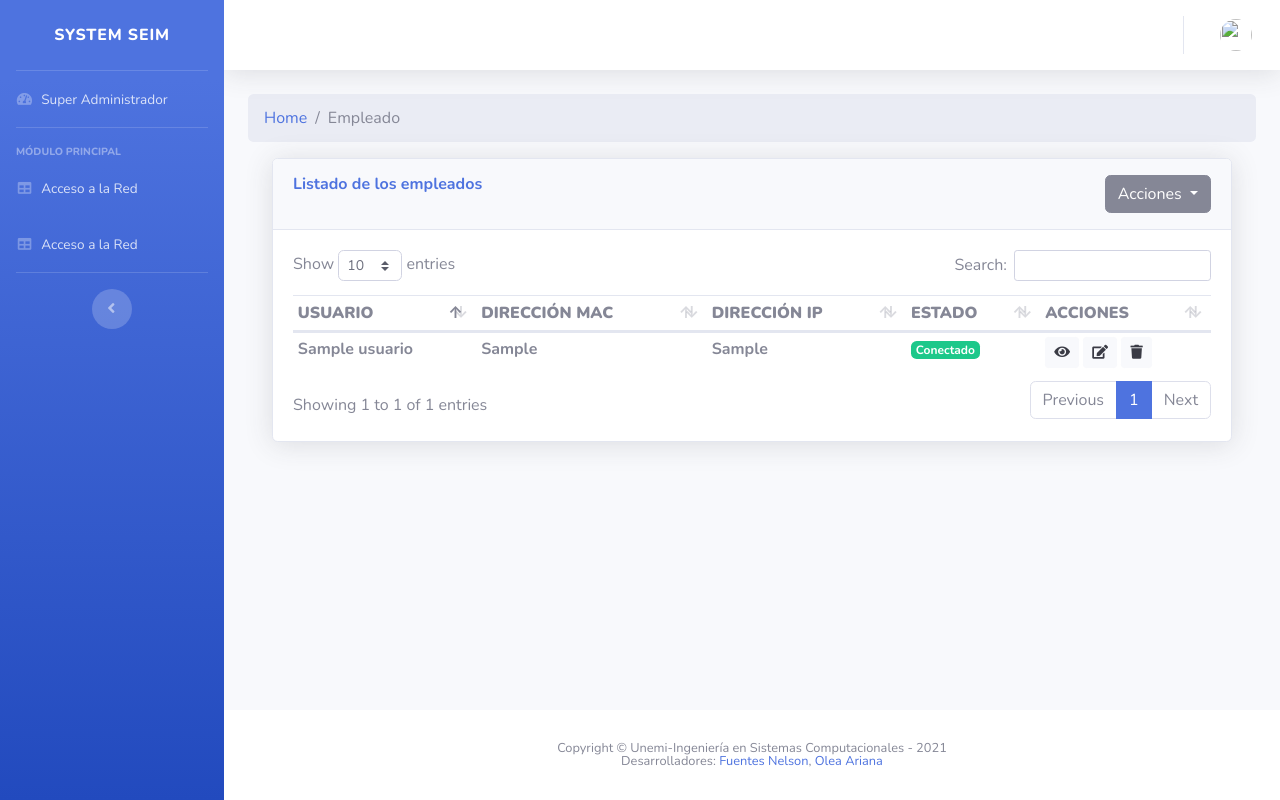
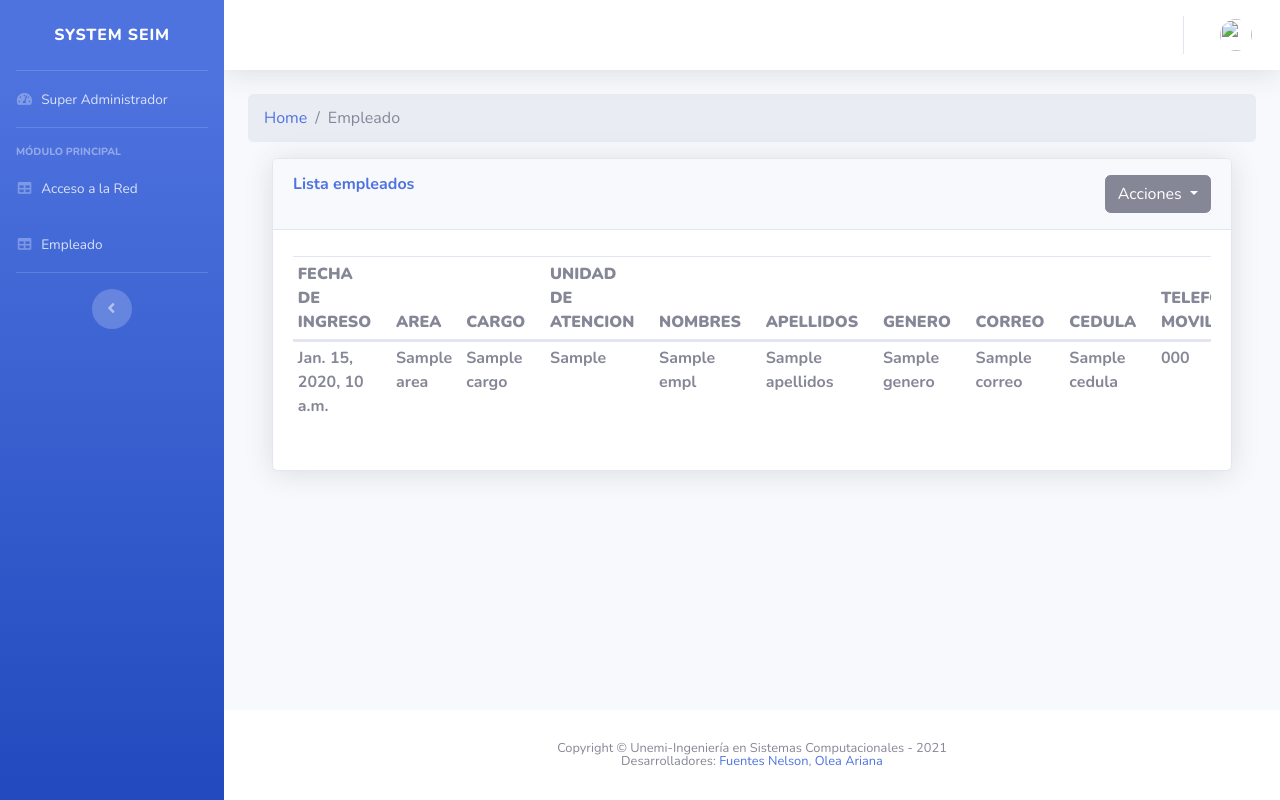
Before and after one commit to KevinPeraltaF/SofwareMies, a Django app: template mies/templates/empleado/empleado_listado.html in a window 1280 px wide. Run offline with Django 3.2, Linux system fonts and the light colour scheme; the template is opened without the code that fills it: most values are stand-ins (such as "Sample title", 1, 10 or a date in 2020); lists and menus that the app fills with data are empty; some libraries are stand-ins or nearby versions.

Commit message:
se realizaron cambios en app los template de app Empleado

```diff
--- a/mies/templates/base_generic.html
+++ b/mies/templates/base_generic.html
@@ -64,7 +64,7 @@
             <li class="nav-item">
                 <a class="nav-link" href="{% url 'empleado_listar' %}">
                     <i class="fas fa-fw fa-table"></i>
-                    <span>Acceso a la Red</span></a>
+                    <span>Empleado</span></a>
             </li>
 
 
--- a/mies/templates/empleado/empleado_listado.html
+++ b/mies/templates/empleado/empleado_listado.html
@@ -16,7 +16,7 @@
         <div class="card-header py-3">
             <div class="row ">
                 <div class="col">
-                    <h6 class="m-0 font-weight-bold text-primary">Listado de los empleados</h6>
+                    <h6 class="m-0 font-weight-bold text-primary">Lista empleados</h6>
                 </div>
                 <div class="col ">
                     <div class="dropdown float-right">
@@ -25,7 +25,7 @@
                             Acciones
                         </button>
                         <div class="dropdown-menu" aria-labelledby="dropdownMenuButton">
-                            <a class="dropdown-item" href="{% url 'empleado_crear'%}">Nuevo acceso</a>
+                            <a class="dropdown-item" href="{% url 'empleado_crear'%}">Nuevo empleado</a>
 
                         </div>
                     </div>
@@ -36,26 +36,41 @@
 
         <div class="card-body">
             <div class="table-responsive">
-                <table class="table table-sm" id="dataTable" width="100%" cellspacing="0">
+                <table class="table table-sm" id="dataTable" width="90%" cellspacing="0">
                     <thead>
                         <tr>
 
-                            <th><b>USUARIO</b></th>
-                            <th><b>DIRECCIÓN MAC</b></th>
-                            <th><b>DIRECCIÓN IP</b></th>
+                            <th><b>FECHA DE INGRESO</b></th>
+                            <th><b>AREA</b></th>
+                            <th><b>CARGO</b></th>
+                            <th><b>UNIDAD DE ATENCION</b></th>
+                            <th><b>NOMBRES</b></th>
+                            <th><b>APELLIDOS</b></th>
+                            <th><b>GENERO</b></th>
+                            <th><b>CORREO</b></th>
+                            <th><b>CEDULA</b></th>
+                            <th><b>TELEFONO MOVIL</b></th>
+                            <th><b>FOTO</b></th>
                             <th><b>ESTADO</b></th>
-                            <th><b>ACCIONES</b></th>
                         </tr>
                     </thead>
                     <tbody>
-                        {% for acceso in object_list %}
+                        {% for empl in object_list %}
                         <tr>
 
-                            <th>{{ acceso.usuario }}</th>
-                            <th>{{ acceso.direccion_mac }}</th>
-                            <th>{{ acceso.direccion_ip }}</th>
+                            <th>{{ empl.fecha }}</th>
+                            <th>{{ empl.area }}</th>
+                            <th>{{ empl.cargo }}</th>
+                            <th>{{ empl.unidadAtencion }}</th>
+                            <th>{{ empl.nombres }}</th>
+                            <th>{{ empl.apellidos }}</th>
+                            <th>{{ empl.genero }}</th>
+                            <th>{{ empl.correo }}</th>
+                            <th>{{ empl.cedula }}</th>
+                            <th>{{ empl.telefono }}</th>
+                            <th>{{ empl.foto }}</th>
                             <th>
-                                {% if acceso.estado%}
+                                {% if empl.estado%}
                                 <span class="badge badge-success">Conectado</span>
                                 {% else %}
                                 <span class="badge badge-danger">No conectado</span>
@@ -63,13 +78,13 @@
 
                             </th>
                             <th>
-                                <a class="btn btn-light btn-sm " onclick="abrirModalDetalle('{% url 'accesoRed_detalle' acceso.id%}')"> <i class="fa fa-eye"></i>
+                                <a class="btn btn-light btn-sm " onclick="abrirModalDetalle('{% url 'empleado_detalle' empl.id%}')"> <i class="fa fa-eye"></i>
                                 </a>
                                 <button id="modalEditarAccesoRed" class="btn btn-light btn-sm"
-                                    onclick="abrirModalEditar('{% url 'accesoRed_editar' acceso.id%}')"> <i
+                                    onclick="abrirModalEditar('{% url 'empleado_editar' empl.id%}')"> <i
                                         class="fa fa-edit"></i>
                                 </button>
-                                <a class="btn btn-light btn-sm" onclick="abrirModalEliminar('{% url 'accesoRed_eliminar' acceso.id%}')"><i class="fa fa-trash"></i>
+                                <a class="btn btn-light btn-sm" onclick="abrirModalEliminar('{% url 'empleado_eliminar' empl.id%}')"><i class="fa fa-trash"></i>
                                 </a>
                             </th>
                         </tr>
```
Also changed, not shown: mies/empleado/admin.py (+11 -10 lines), mies/empleado/forms.py (+8 -8 lines), mies/templates/empleado/empleado_crear.html (+34 -33 lines), mies/templates/empleado/empleado_detalle.html (+71 -0 lines), mies/templates/empleado/empleado_editar.html (+80 -0 lines), mies/templates/empleado/empleado_eliminar.html (+21 -0 lines), mies/red/migrations/0012_auto_20210330_1157.py (added).
